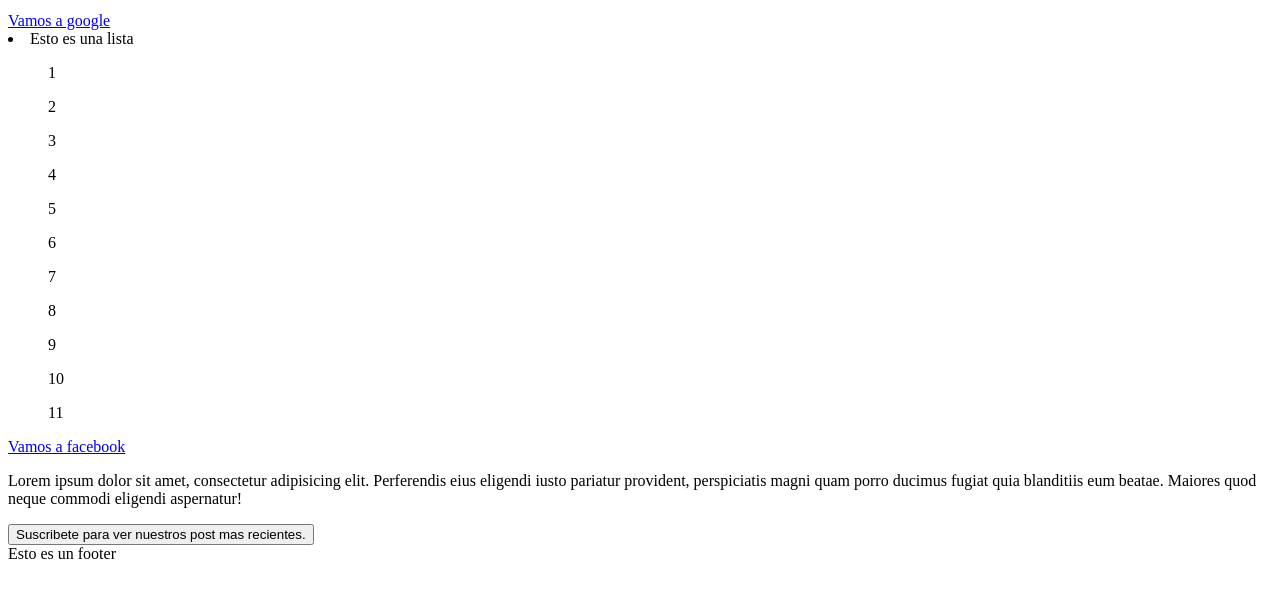
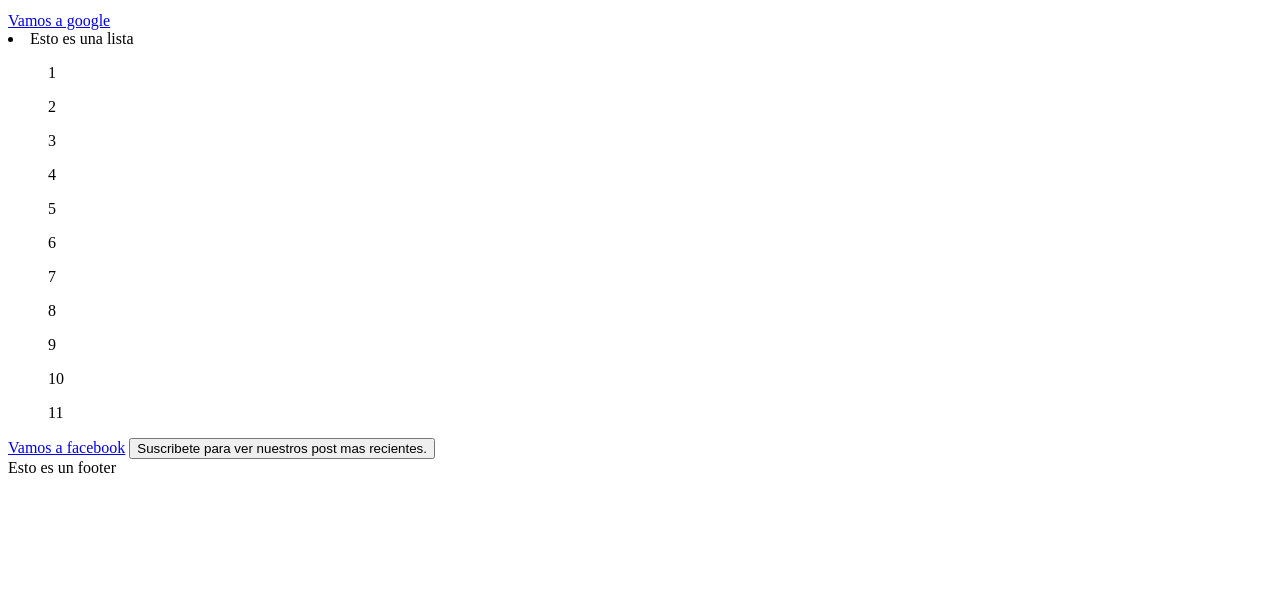
Before and after one commit to jmav94/blogpost, a plain HTML site: page index.html in a window 1280 px wide. Shown: the part 148-746 px from the top of the page. Drawn offline with Linux system fonts and the light colour scheme.

Commit message:
Se eliminio parrafo de pruebas

```diff
--- a/index.html
+++ b/index.html
@@ -29,7 +29,7 @@
     <ul>11</ul>
   </li>
   <a href="https://facebook.com">Vamos a facebook</a>
-  <p>Lorem ipsum dolor sit amet, consectetur adipisicing elit. Perferendis eius eligendi iusto pariatur provident, perspiciatis magni quam porro ducimus fugiat quia blanditiis eum beatae. Maiores quod neque commodi eligendi aspernatur!</p>
+
   <button> Suscribete para ver nuestros post mas recientes.</button>
   <footer>Esto es un footer</footer>
 </body>
```
